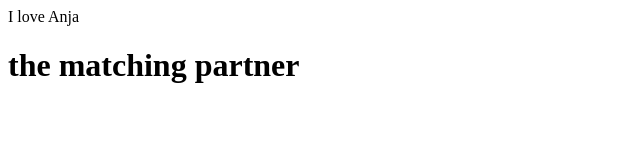
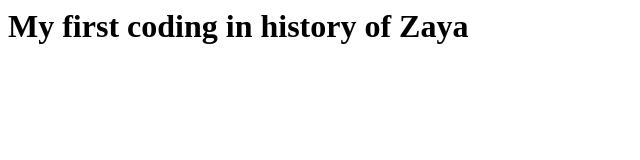
Before and after one commit to zayagan/coding, a plain HTML site: page Untitled.html in a window 1280 px wide. Shown: the whole page, without its empty margins (0-640 px from the left). Drawn offline with Linux system fonts and the light colour scheme.

Commit message:
first commit

```diff
--- a/Untitled.html
+++ b/Untitled.html
@@ -3,8 +3,9 @@
  <head>
  <title>Zaya</title>
  </head>
-  <body>I love Anja
-    <h1>the matching partner</h1>
+  <body>
+    <h1>My first coding in history of Zaya</h1>
+
 
 
 
```
